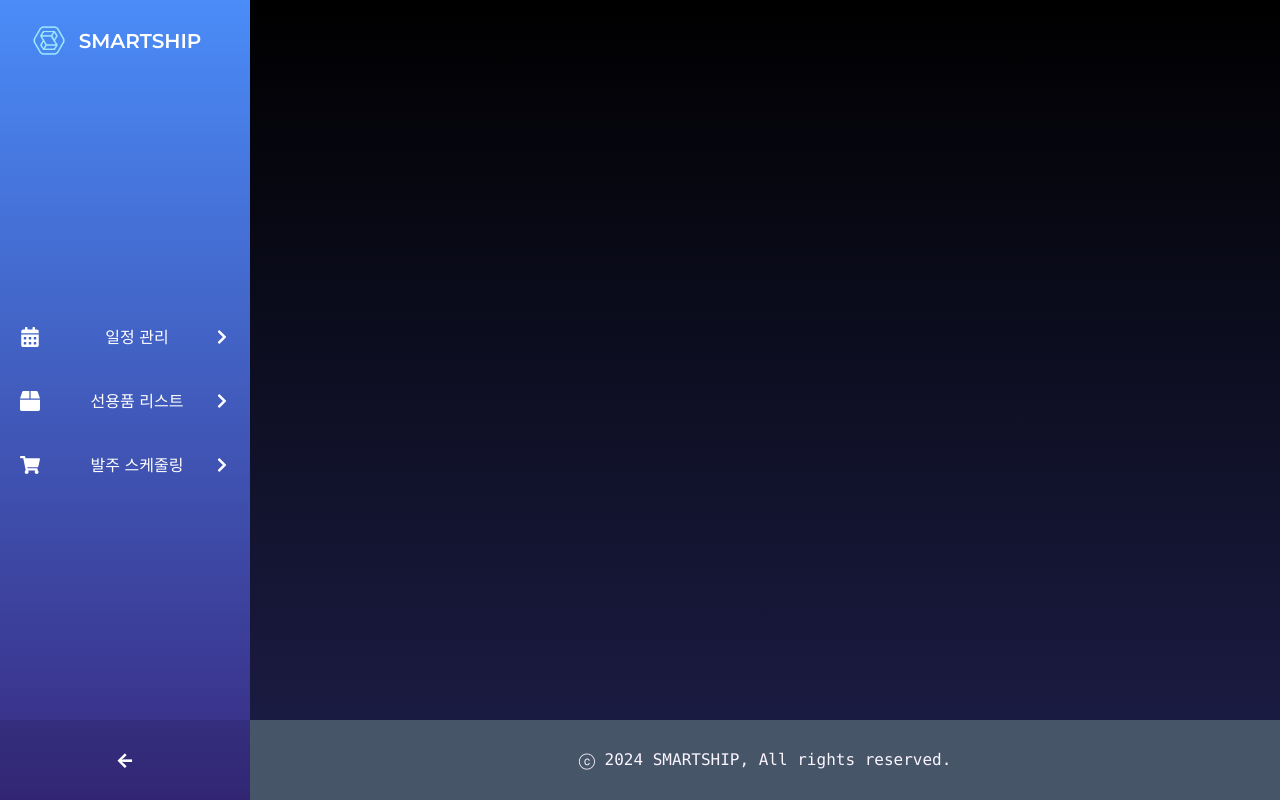
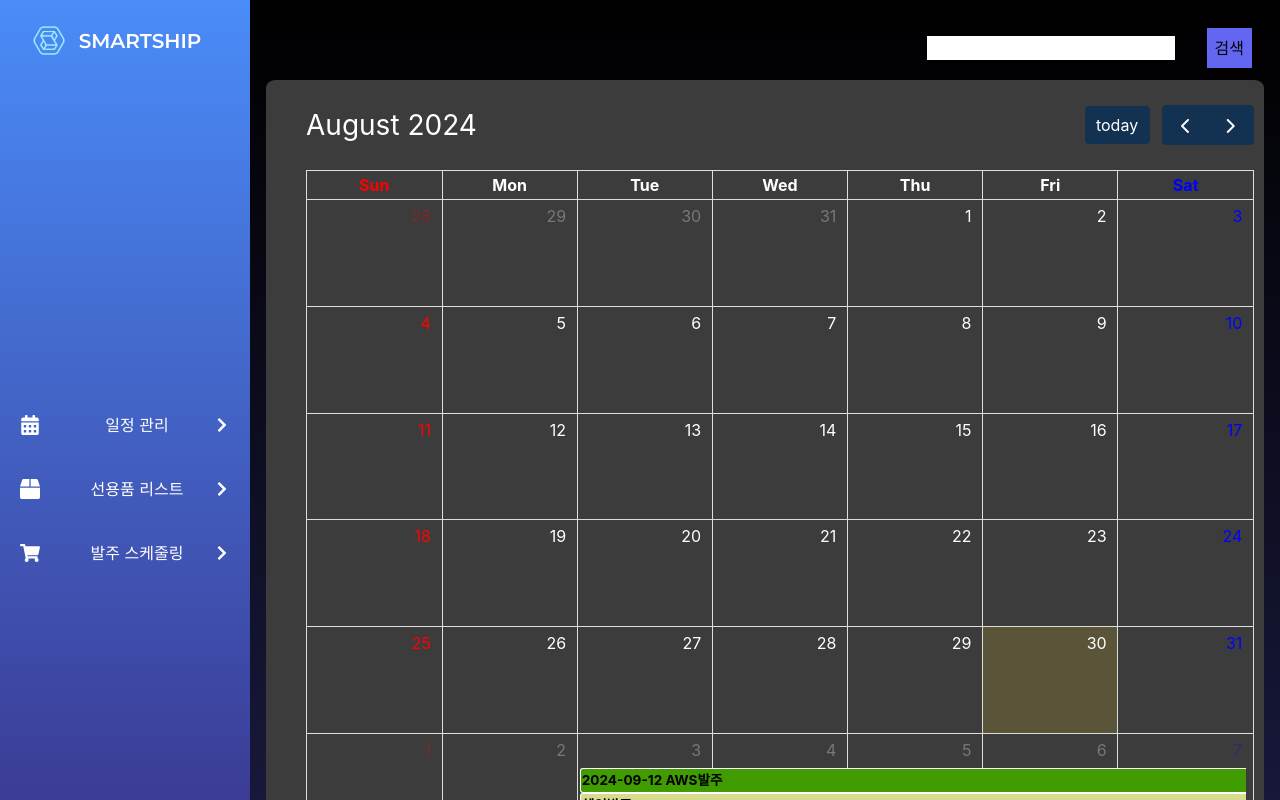
Before and after one commit to xixeo/SmartShip, a React (Create React App) app: page /schedule in a window 1280 px wide. Shown: the top 800 px of the page. Built offline with nearby package versions, Linux system fonts and the light colour scheme.

Commit message:
schedule 일정 추가

```diff
--- /dev/null
+++ b/src/01/Schedule.css
@@ -0,0 +1,57 @@
+/* 일요일 날짜: 빨간색 */
+.fc-day-sun a  {
+    color: red;
+}
+
+/* 토요일 날짜: 파란색 */
+.fc-day-sat a {
+    color: blue;
+}
+
+.fc-day-mon a, .fc-day-tue, .fc-day-wed, .fc-day-thu, .fc-day-fri {
+    color : white;
+}
+
+.fc-media-screen {
+    background-color: rgb(61, 60, 60) ;
+    /* opacity: 0.7; */
+    width: 100%;
+    height: 800px;
+    border-radius: 1%;
+}
+
+.fc .fc-toolbar.fc-header-toolbar {
+    margin: 1.5em;
+    margin-left: 2.5em;
+}
+
+.fc-header-toolbar {
+    width: 95%;
+}
+
+.fc-toolbar-title {
+    color : white;
+}
+.fc .fc-button-primary:disabled, .fc .fc-button-primary {
+    background-color: #133252;
+    border-color: #133252;
+    color: white;
+    opacity: 1;
+}
+.fc-view-harness {
+    width: 95%;
+    margin-left: 40px;
+    margin-bottom: 10px;
+}
+.fc .fc-daygrid-day-frame {
+    width: 95%;
+}
+
+.fc-event-main {
+    border-color: var(--fc-event-text-color);
+}
+
+.fc-event-main-frame {
+    color: black;
+    font-weight: bold;
+}
--- a/src/01/Schedule.js
+++ b/src/01/Schedule.js
@@ -1,9 +1,62 @@
 import React, { useEffect, useState } from 'react';
-import Calendar from 'react-calendar';
-import './Calendar.css';
+import FullCalendar from '@fullcalendar/react';
+import dayGridPlugin from '@fullcalendar/daygrid';
+import './Schedule.css';
 import Modal from '../Compo/Modal';
 
 export default function Schedule() {
+  const getRandomColor = () => {
+    const letters = '0123456789ABCDEF';
+    let color = '#';
+    for (let i = 0; i < 6; i++) {
+      color += letters[Math.floor(Math.random() * 16)];
+    }
+    return color;
+  };
 
+   // endDate에 1일 더하기 함수 > 그래야 enddate까지 화면에 출력됨!
+   const addOneDay = (date) => {
+    const newDate = new Date(date);
+    newDate.setDate(newDate.getDate() + 1);
+    return newDate.toISOString().split('T')[0]; // YYYY-MM-DD 형식으로 반환
+  };
 
+  // 목업 이벤트 데이터 생성 (랜덤 색상 적용) > 실제로 받아올땐 받아온 데이터에 랜덤색상함수를 더해줘야한다.
+  const events = [
+    {
+      title: '혜인발주',
+      start: '2024-09-03',
+      end: addOneDay('2024-09-10'),
+      backgroundColor: getRandomColor(),
+      borderColor: 'white',
+    },
+    {
+      title: '2024-09-12 AWS발주',
+      start: '2024-09-03',
+      end: addOneDay('2024-09-10'),
+      backgroundColor: getRandomColor(),
+      borderColor:'white',
+    },
+    {
+      title: 'Event 3',
+      start: '2024-09-16',
+      end: addOneDay('2024-09-18'),
+      backgroundColor: getRandomColor(),
+      borderColor: 'white',
+    },
+  ];
+
+    return (
+      <div className="w-full">
+        <div className='w-full flex justify-end'>\
+          <input className='m-5'/>
+          <button className='bg-indigo-500 m-3 p-2'>검색</button>
+        </div>
+        <FullCalendar
+          defaultView="dayGridMonth"
+          plugins={[dayGridPlugin]}
+          events={events}
+        />
+      </div>
+    );
 }
```
